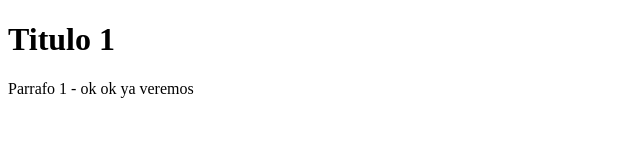
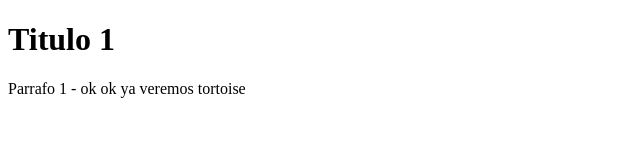
Before and after one commit to lennin12/pagina-web, a plain HTML site: page login.html in a window 1280 px wide. Shown: the full height of the page, 0-640 px from the left. Drawn offline with Linux system fonts and the light colour scheme.

Commit message:
tortoise lennin2

```diff
--- a/login.html
+++ b/login.html
@@ -6,6 +6,6 @@
 </head>
 <body>
 	<h1>Titulo 1</h1>
-	<p>Parrafo 1 - ok ok ya veremos</p>
+	<p>Parrafo 1 - ok ok ya veremos tortoise</p>
 </body>
 </html>
```
